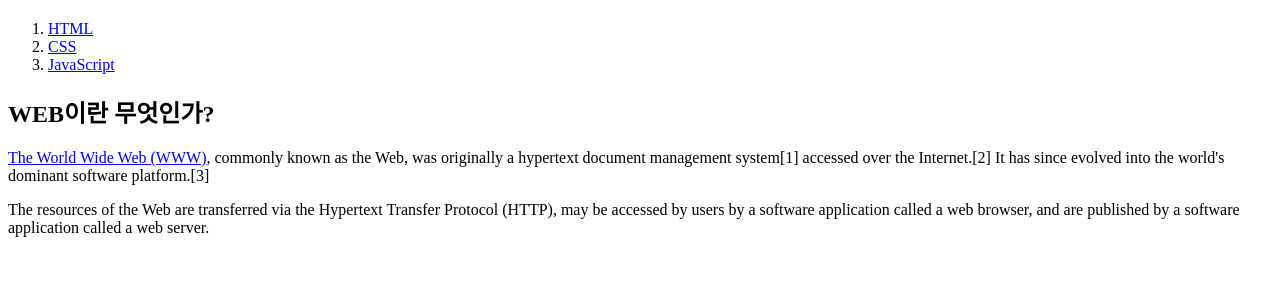
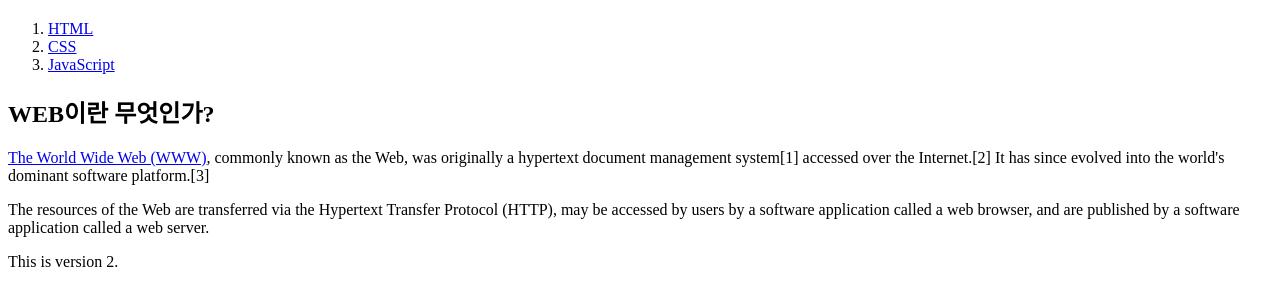
Before and after one commit to hsj2955/my-first-web-site, a plain HTML site: page index.html in a window 1280 px wide. Shown: the part 60-366 px from the top of the page. Drawn offline with Linux system fonts and the light colour scheme.

Commit message:
수정 1

```diff
--- a/index.html
+++ b/index.html
@@ -17,5 +17,7 @@
     <p><a href="https://en.wikipedia.org/wiki/World_Wide_Web" target="_blank" title="web specification">The World Wide Web (WWW)</a>, commonly known as the Web, was originally a hypertext document management system[1] accessed over the Internet.[2] It has since evolved into the world's dominant software platform.[3]</p>
 
     <p>The resources of the Web are transferred via the Hypertext Transfer Protocol (HTTP), may be accessed by users by a software application called a web browser, and are published by a software application called a web server.</p>
+
+    <p>This is version 2.</p>
 </body>
 </html>
```
